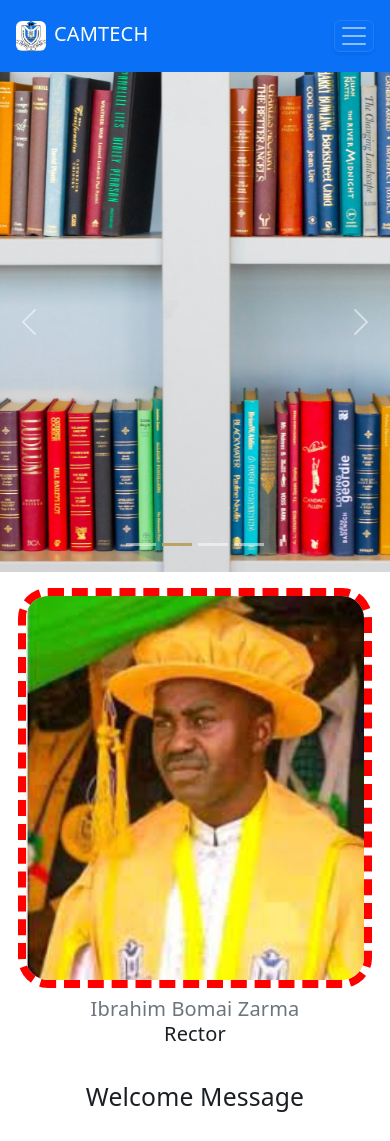
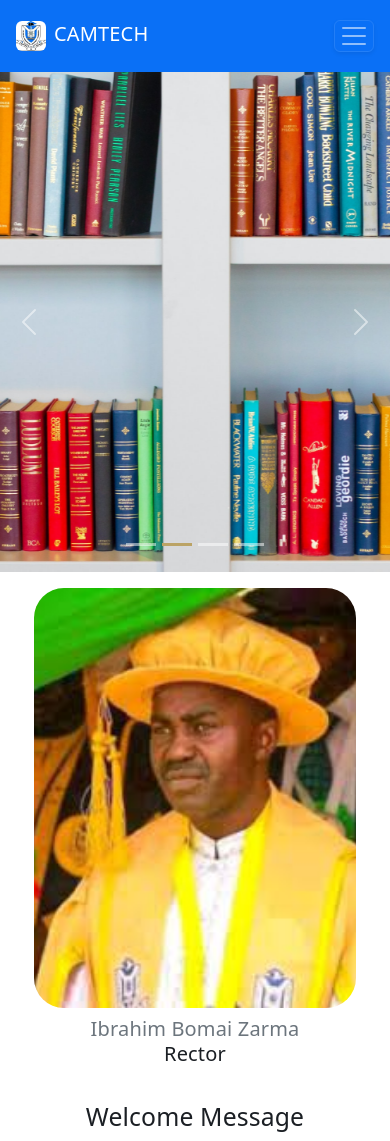
Before and after one commit to masud73/camtech, a React (Create React App) app: page / in a window 390 px wide. Shown: the top 1141 px of the page. Built offline with nearby package versions, Linux system fonts and the light colour scheme.

Commit message:
Fixes come bugs

```diff
--- a/src/app/components/Form.jsx
+++ b/src/app/components/Form.jsx
@@ -9,10 +9,11 @@ export function Form(props) {
     return (
         <Box onSubmit={props.handleSubmit} component='form' autoComplete="off" className='form-container border rounded p-4 m-auto mb-5'>
             {props.message && <Alert className='mb-4' severity={props.message.type} color={props.message.color}>{props.message.text}</Alert>}
-            <Stack direction='row' gap={3}>
+            <Stack>
                 {props.fields.map((f) => {
                     return (
                         <TextField
+                            className='mb-3'
                             key={f.name}
                             error={f.helperText?true:false}
                             helperText={f.helperText}
@@ -30,10 +31,10 @@ export function Form(props) {
                         />
                     );
                 })}
-                <Button type="submit" fullWidth variant="contained" size='medium'>{props.submitButtonLabel}</Button>
+                <Button className='mb-2' type="submit" fullWidth variant="contained" size='medium'>{props.submitButtonLabel}</Button>
                 {!props.noFooter &&
                     <>
-                    <Divider>or</Divider>
+                    <Divider className='mb-2'>or</Divider>
                     <div className="d-flex justify-content-between">
                         {
                             props.hasFormFooterLinks?
--- a/src/styles/app/main.css
+++ b/src/styles/app/main.css
@@ -143,6 +143,7 @@ main section h3 {
 .cxcc {
     background-color: rgba(0, 0, 0, 0.16);
     backdrop-filter: blur(11px);
+    -webkit-backdrop-filter: blur(11px);
 }
 
 table {
@@ -217,11 +218,12 @@ table {
         margin-bottom: 1rem;
     }
 
-    #welcome-img-container {width: 99%; }
+    #welcome-img-container {width: 90%; }
 
     #welcome-img-container img {
-        height: 400px;
+        height: 420px;
         width: 100%;
+        border: none !important;
         object-fit: cover;
         -o-object-fit: cover;
     }
```
